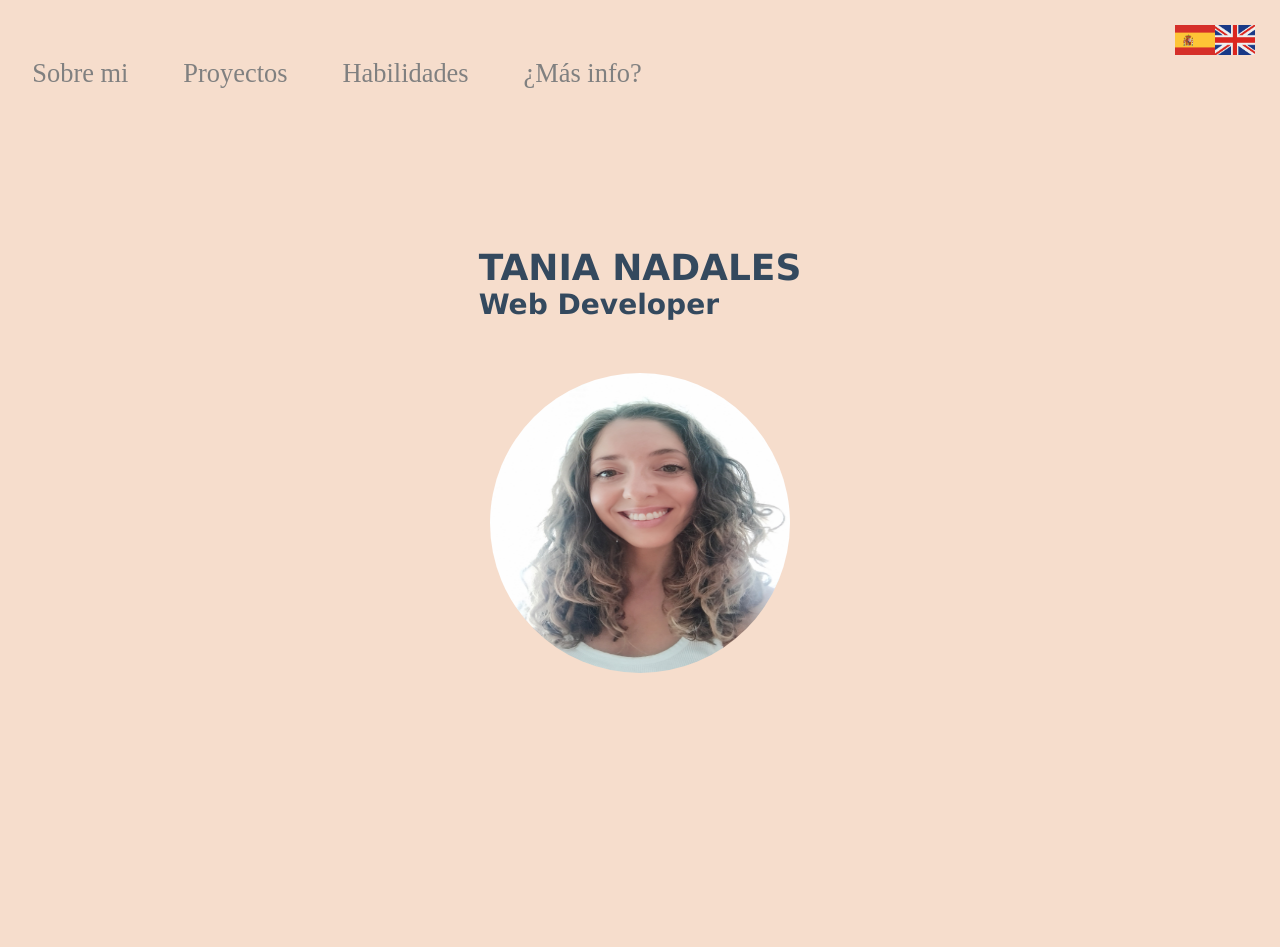
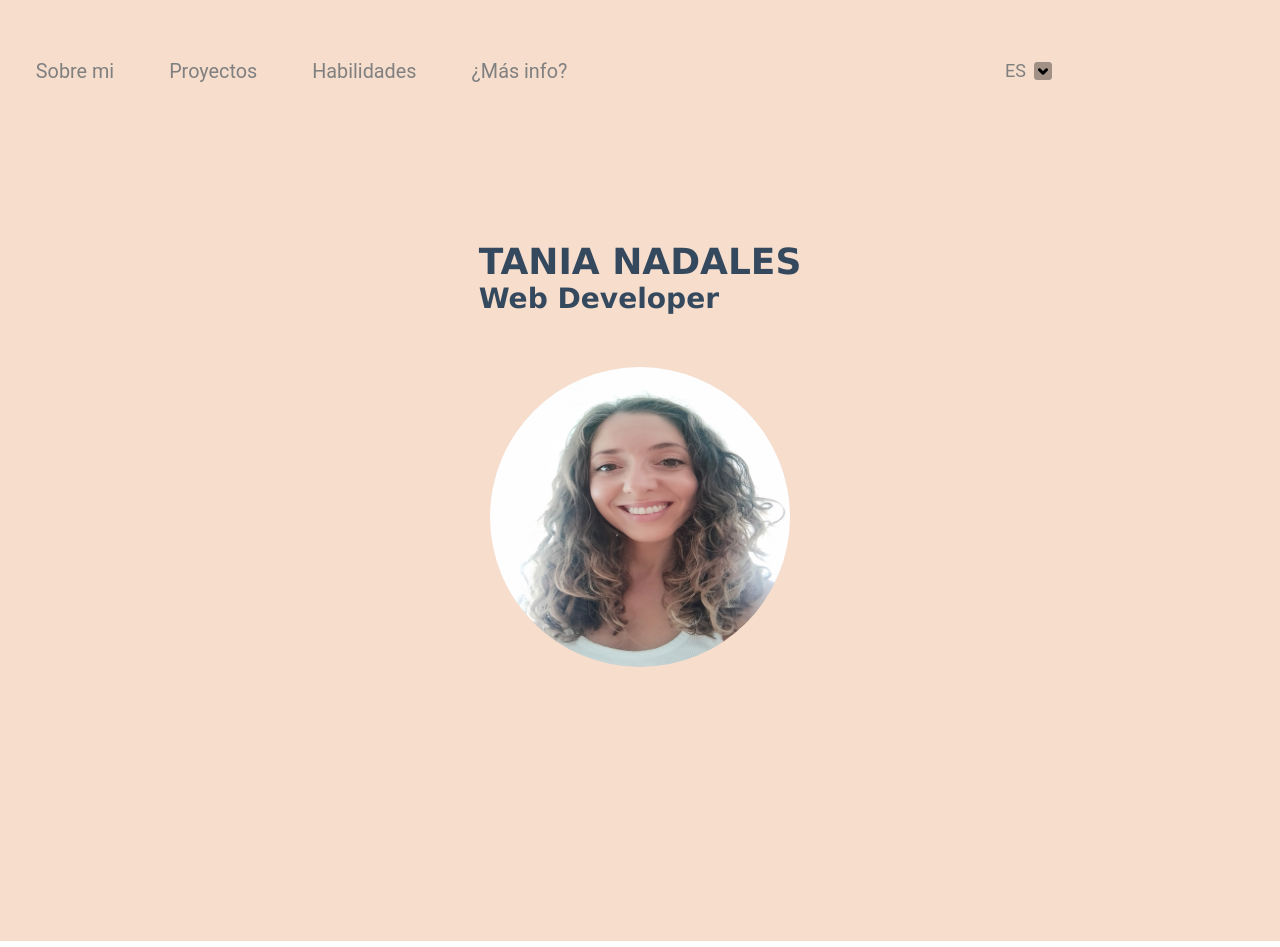
Before and after one commit to Tania-nad/project, a React (Vite) app: page / in a window 1280 px wide. Built offline with nearby package versions, Linux system fonts and the light colour scheme.

Commit message:
language button

```diff
--- a/src/components/App.jsx
+++ b/src/components/App.jsx
@@ -5,16 +5,23 @@ import Footer from "./Footer";
 import { useState } from "react";
 
 function App() {
-  const [menu, setMenu] = useState("");
+  const [menuVisible, setMenuVisible] = useState(false);
 
   const handleClickInput = (valueInput) => {
     console.log(valueInput);
     setMenu(valueInput);
   };
+  const toggleMenu = () => {
+    setMenuVisible(!menuVisible);
+  };
 
   return (
     <>
-      <Header onClickInput={handleClickInput} menuInput={menu} />
+      <Header
+        onClickInput={handleClickInput}
+        menuVisible={menuVisible}
+        toggleMenu={toggleMenu}
+      />
       <Main />
       <Footer />
     </>
--- a/src/components/Header.jsx
+++ b/src/components/Header.jsx
@@ -1,7 +1,5 @@
 import PropTypes from "prop-types";
-import burguer from "../images/transparent-menu.jpg";
-import spainFlag from "../images/Spain2.jpg";
-import englandFlag from "../images/England.jpg";
+import dropDown from "../images/drop-down.png";
 import "../scss/layout/_header.scss";
 import "../scss/core/_variables.scss";
 
@@ -10,23 +8,11 @@ import "../scss/core/_variables.scss";
     muestro el menú desplegable
 */
 
-function Header(props) {
+function Header({ menuVisible, toggleMenu }) {
   //código de JS puro
-  const handleClick = () => {
-    props.onClickInput("Menú completo");
-  };
 
   return (
     <header className="header">
-      {/* <div>
-        <img
-          className="header__logo"
-          src={burguer}
-          alt="menu"
-          onClick={handleClick}
-        />
-      </div> */}
-
       <ul className="list">
         <div className="list-items">
           <li className="list-elements">Sobre mi</li>
@@ -37,8 +23,22 @@ function Header(props) {
       </ul>
 
       <div className="flags">
-        <img className="Spain" src={spainFlag} alt="Spain" />
-        <img className="England" src={englandFlag} alt="England" />
+        {/* <img className="Spain" src={spainFlag} alt="Spain" />
+        <img className="England" src={englandFlag} alt="England" /> */}
+        <p className="language">ES</p>
+
+        <img
+          className="symbol"
+          src={dropDown}
+          alt="drop-down"
+          onClick={toggleMenu}
+        />
+        {menuVisible && (
+          <ul className="lang-list">
+            <li>EN</li>
+            <li>ES</li>
+          </ul>
+        )}
       </div>
     </header>
   );
--- a/src/components/Main.jsx
+++ b/src/components/Main.jsx
@@ -5,7 +5,7 @@ function Main() {
   return (
     <div className="main">
       <section className="title">
-        <h1>TANIA NADALES</h1>
+        <h1 className="title-name">TANIA NADALES</h1>
         <h3>Web Developer</h3>
       </section>
       <section>
--- a/src/scss/layout/_header.scss
+++ b/src/scss/layout/_header.scss
@@ -14,11 +14,31 @@
 .flags{
     padding: 5px;
     justify-content: space-between;
+    align-items: center;
+    display: flex;
+    flex-direction: row;
+    gap: 5px;
+    margin-right: 200px;
 }
-.Spain{
+.symbol:hover{
     width: 40px;
     height: 30px;
+    cursor: pointer;
+    transition: ease-in-out;
+    position: relative;
+    display: inline-block;
 }
+.lang-list li:hover{
+    display: block;
+    position: absolute;
+    z-index: 1;
+}
+.language{
+    font-size: large;
+    font-family: 'Roboto', arial, sans-serif;
+    color: grey;
+}
+
 .England{
     width: 40px;
     height: 30px;
@@ -29,7 +49,7 @@
     padding: 20px;
     justify-content: space-between;
     align-items: flex-start;
-    margin-right: 300px;
+    margin-right: 250px;
 
 
 }
@@ -40,7 +60,8 @@
     justify-content: space-between;
     align-items: center;
     gap: 50px;
-    font-size: x-large;
+    font-size: large;
+    font-family: 'Roboto', arial, sans-serif;
     color: grey;
     transform: scale(1.1); /* Aumenta el tamaño un 10% */
     transition: transform 0.2s ease-in-out;
```
Also changed, not shown: src/images/drop-down.png (added).
